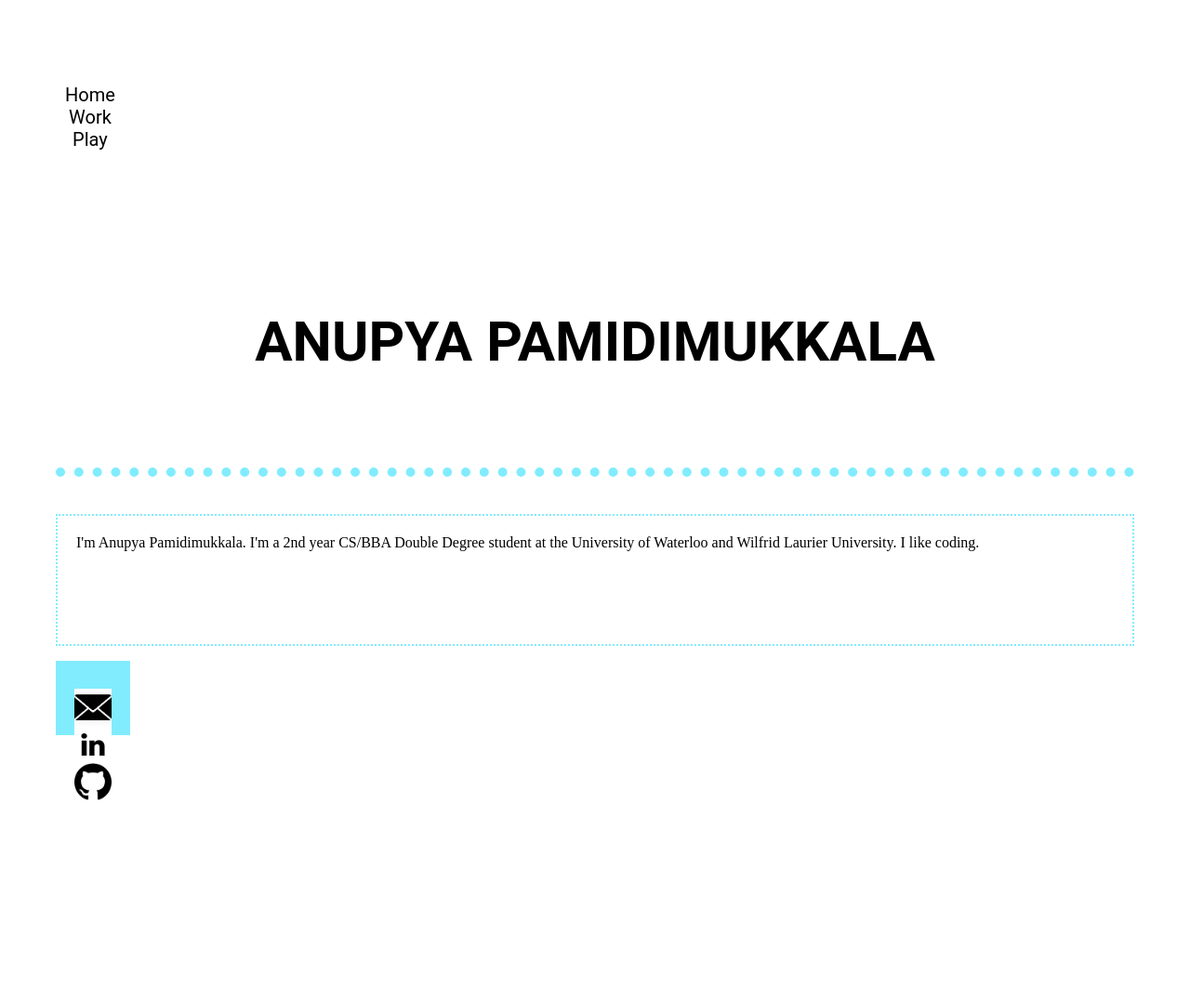
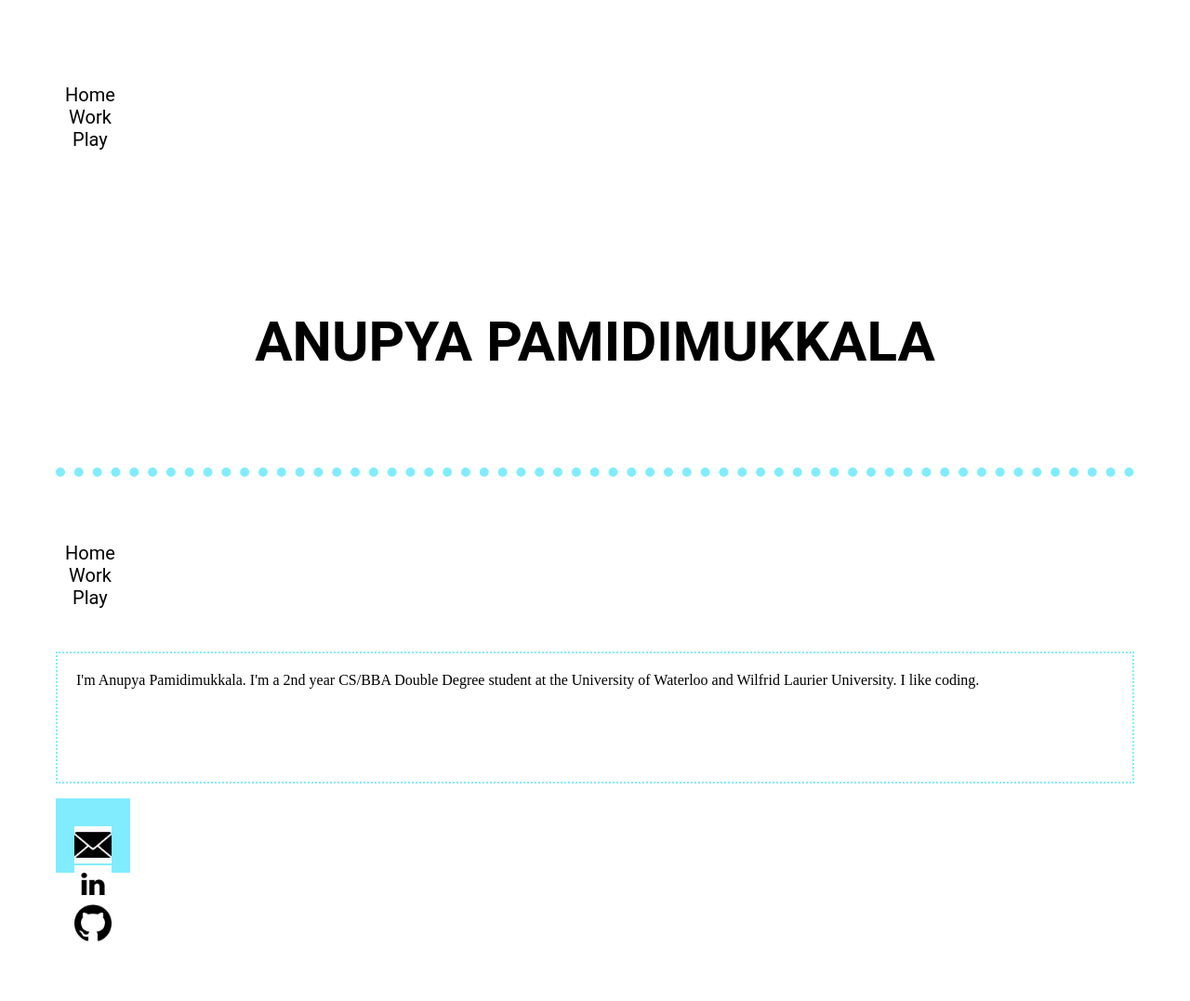
Before and after one commit to Anupya/anupya.github.io, a Jekyll site: the page built from index.html, in a window 1280 px wide. Shown: the whole page at 93% size. Built offline with Jekyll 4.4.1, drawn with Linux system fonts in a browser that asks for light colours; before the commit the page ends 900 px from its top, so only the background shows below that.

Commit message:
let's go

```diff
--- a/css/main.css
+++ b/css/main.css
@@ -32,7 +32,7 @@ footer {
 
 /* PARAGRAPHS AND BODY */
 p {
-    font-family:'Bookman', 'Times New Roman', 'Serif';
+    font-family:'Bookman Old Style', 'Times New Roman', 'Serif';
     font-weight: 100px;
     font-size: 16px;
     font-color: black;
@@ -104,7 +104,6 @@ img.logo {
 img {
     width: 40px;
     height: 40px;
-    float: right;
     display: inline-block;
 }
 
--- a/index.html
+++ b/index.html
@@ -4,5 +4,12 @@ title: Anupya Pamidimukkala, Personal Website
 ---
 <div class="blurb">
     <h1 class="border">ANUPYA PAMIDIMUKKALA</h1>
+    <nav>
+            <ul>
+                <li><a href="/">Home</a></li>
+                <li><a href="/work">Work</a></li>
+                <li><a href="/play">Play</a></li>
+            </ul>
+    </nav>
     <p class="border">I'm Anupya Pamidimukkala. I'm a 2nd year CS/BBA Double Degree student at the University of Waterloo and Wilfrid Laurier University. I like coding. </p>
 </div><!-- /.blurb -->
```
